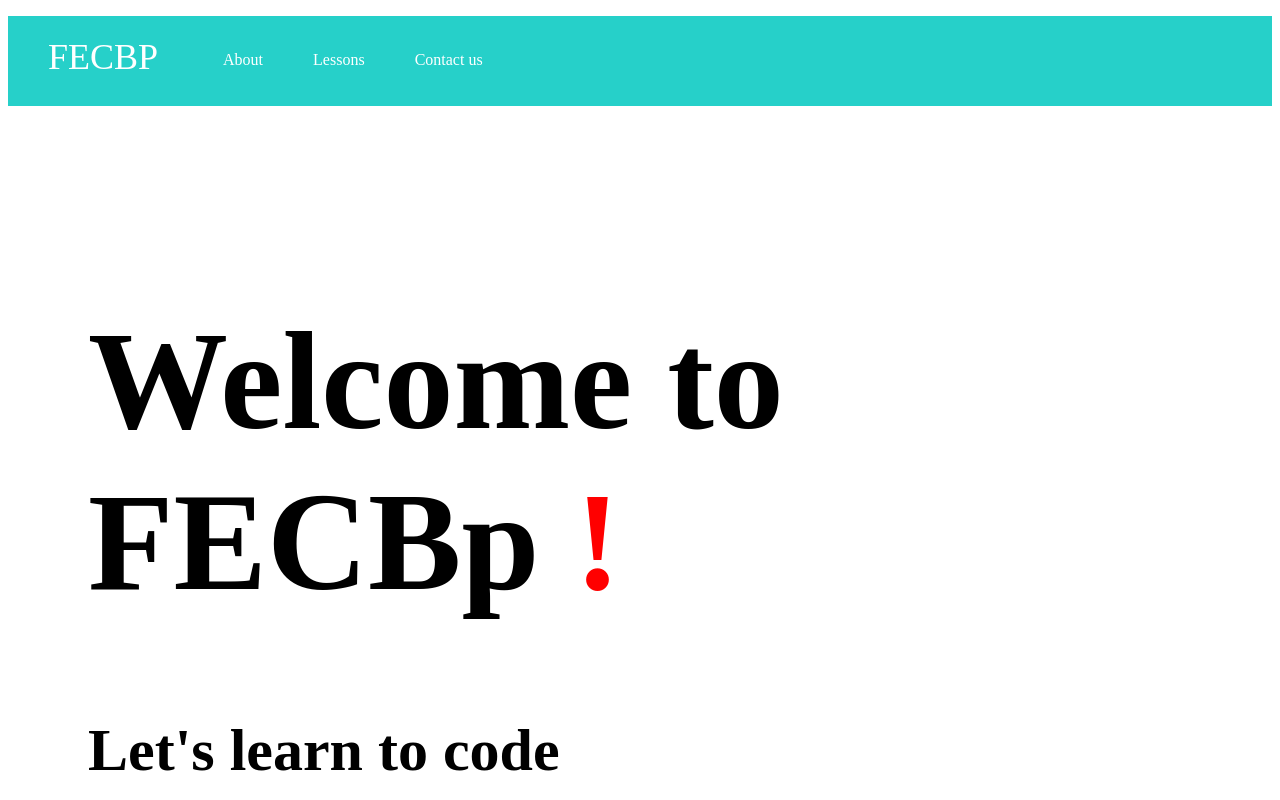
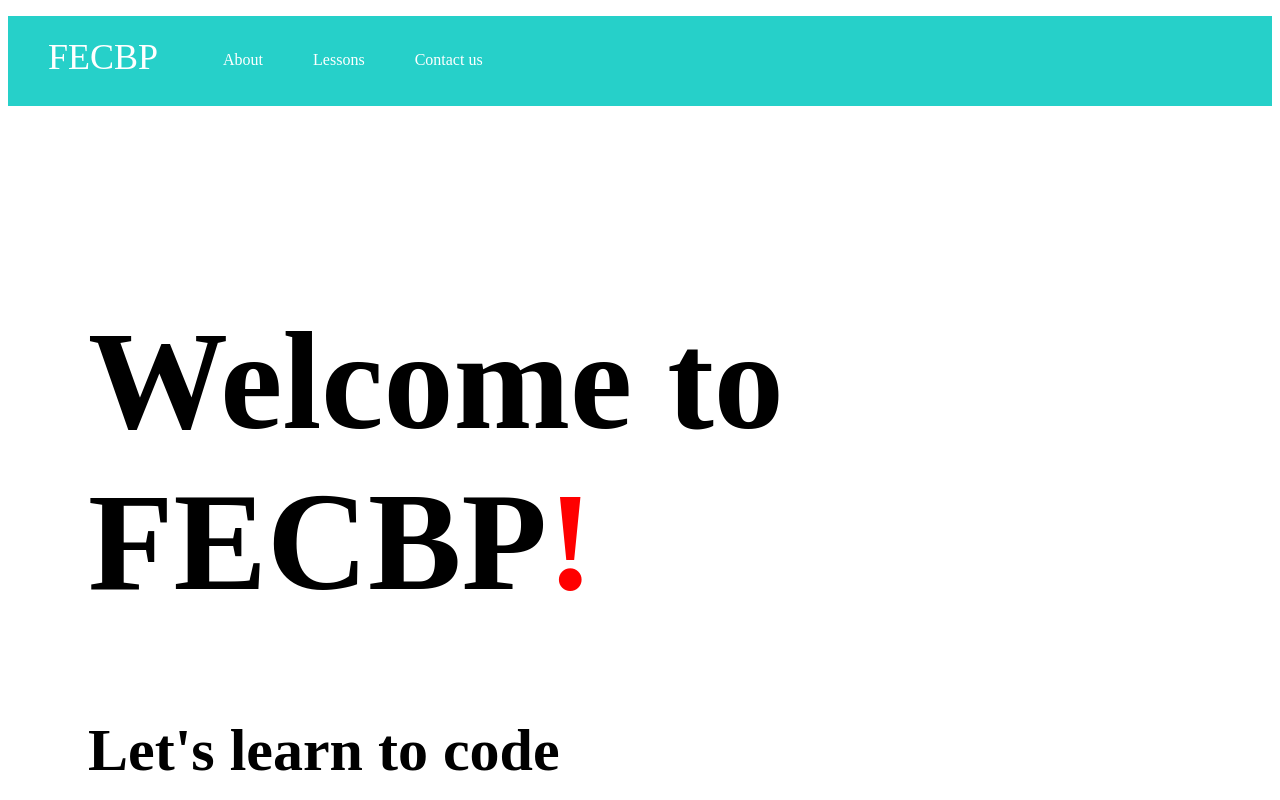
Before and after one commit to Praneetha-crypto/myfirstwebpage.github.io, a plain HTML site: page index.html in a window 1280 px wide. Shown: the top 800 px of the page. Drawn offline with Linux system fonts and the light colour scheme.

Commit message:
Update index.html

```diff
--- a/index.html
+++ b/index.html
@@ -26,7 +26,7 @@
 
     <div class ="main">
     	<div class="copy-container">
-    		<h1> Welcome to FECBp <span>!</span></h1>
+    		<h1> Welcome to FECBP<span>!</span></h1>
     		<h2>Let's learn to code</h2>
 
     	</div>
```
